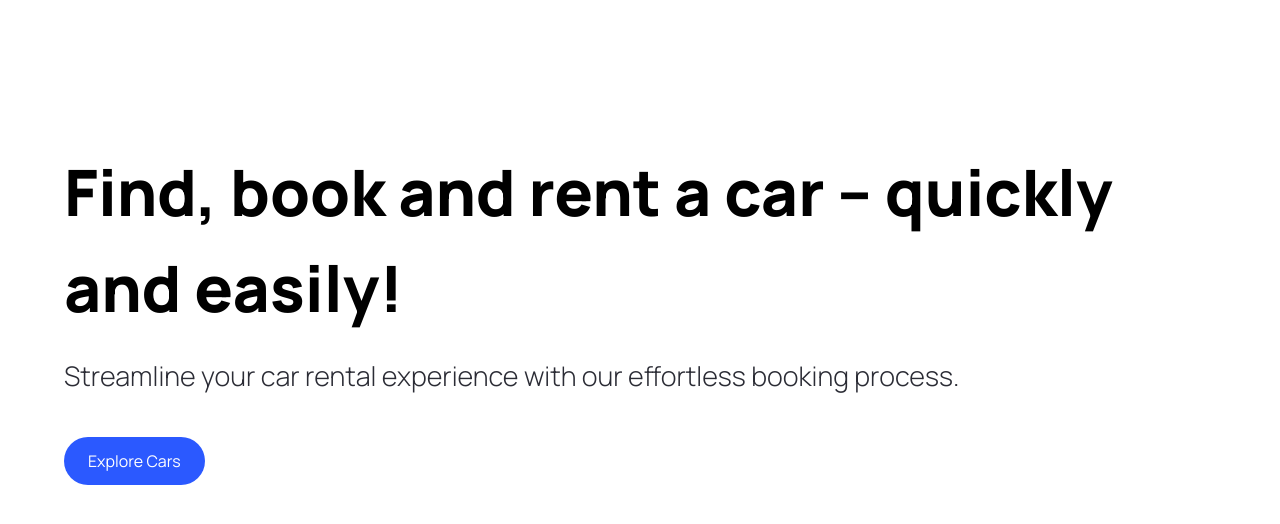
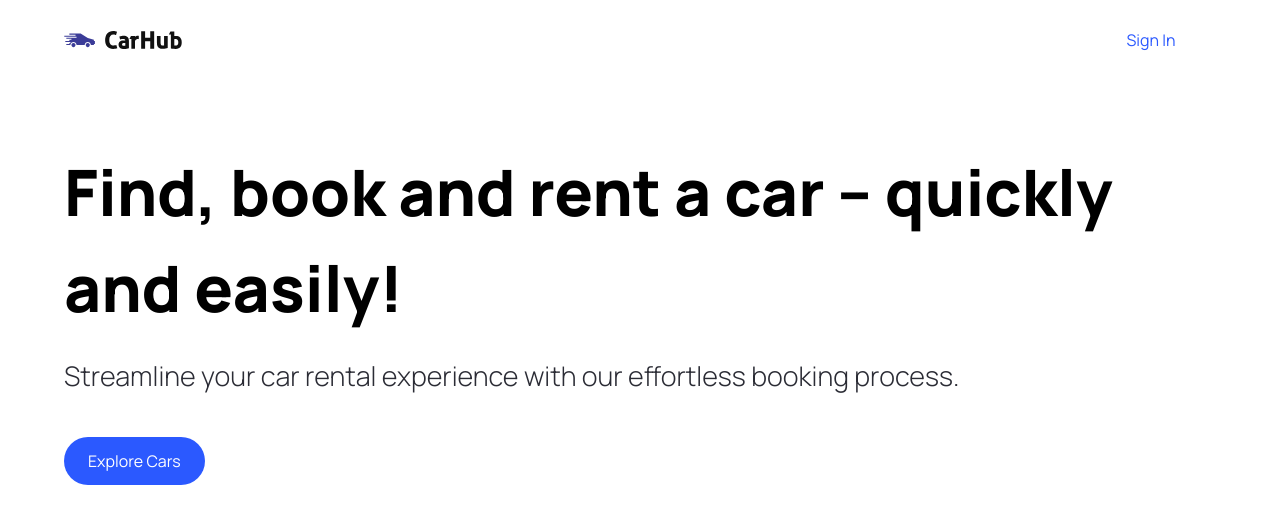
Before and after one commit to Roise-s/ech2, a Next.js app: page / in a window 1280 px wide. Shown: the top 524 px of the page. Built offline with nearby package versions, Linux system fonts and the light colour scheme.

Commit message:
done with the navbar

```diff
--- a/components/CustomButton.tsx
+++ b/components/CustomButton.tsx
@@ -3,11 +3,11 @@
 import { CustomButtonProps } from "@/types";
 import Image from "next/image";
 
-const CustomButton = ({ title, containerStyles, handleClick }: CustomButtonProps) => {
+const CustomButton = ({ title, containerStyles, handleClick, btnType }: CustomButtonProps) => {
   return (
     <button
         disabled={false}
-        type={"button"}
+        type={btnType || "button"}
         className={`custom-btn ${containerStyles}`}
         onClick={handleClick}
     >
--- a/components/Navbar.tsx
+++ b/components/Navbar.tsx
@@ -1,10 +1,28 @@
-import React from 'react'
+import Link from "next/link"
+import Image from "next/image"
+import CustomButton from "./CustomButton"
 
 const Navbar = () => {
   return (
-    <div>
+    <header className="w-full absolute z-10">
+      <nav className="max-w-[1440px] mx-auto flex justify-between items-center sm:px-16 px-6 py-4">
+        <Link href="/" className="flex justify-center items-center">
+          <Image
+            src="/logo.svg"
+            alt="Exotic Car Hiring"
+            width={118}
+            height={18}
+            className="object-contain"
+          />
+        </Link>
 
-    </div>
+        <CustomButton
+          title="Sign In"
+          btnType="button"
+          containerStyles="text-primary-blue rounded-full bg-white min-w-[130px]"
+        />
+      </nav>
+    </header>
   )
 }
 
--- a/types/index.ts
+++ b/types/index.ts
@@ -4,4 +4,5 @@
     title: string;
     containerStyles?: string;
     handleClick?: MouseEventHandler<HTMLButtonElement>;
+    btnType?: "button" | "submit";
 }
```
